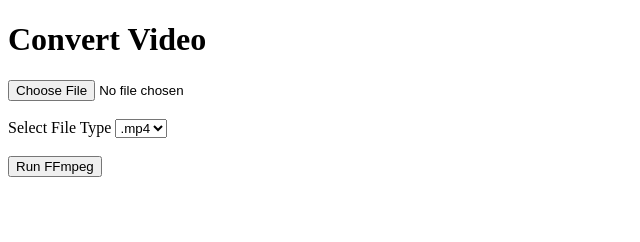
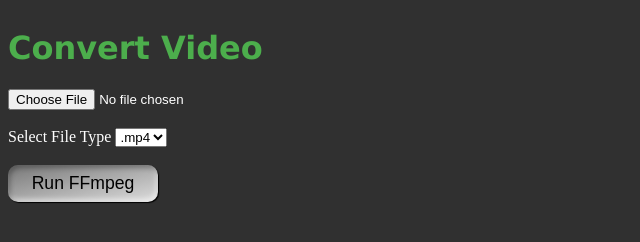
Before and after one commit to labthe3rd/ffmpeg-wrapper, an Electron app: page index.html in a window 800 px wide. Shown: the whole page, without its empty margins (0-640 px from the left). Drawn offline with Linux system fonts and the light colour scheme.

Commit message:
Style improvement
Improved UI color and style

```diff
--- a/index.html
+++ b/index.html
@@ -8,14 +8,9 @@
     />
     <title>ffmpeg-wrapper</title>
     <link rel="stylesheet" type="text/css" href="styles.css">
-    <style>
-
-
-
-    </style>
   </head>
   <body>
-    <h1>Convert Video</h1>
+    <h1 id="file_convert_header">Convert Video</h1>
     <form id="file_convert_form">
       <input type="file" id="fileInput" required />
       <br /><br />
--- a/render.js
+++ b/render.js
@@ -35,7 +35,7 @@ document
         document.body.appendChild(link);
         link.click();
         document.body.removeChild(link);
-        //   document.getElementById("file_convert_form").reset();
+        document.getElementById("file_convert_form").reset();
       })
       .catch((error) => {
         clearInterval(interval);
--- a/styles.css
+++ b/styles.css
@@ -1,4 +1,13 @@
 /* comment */
+
+body {
+  background-color: rgb(48,48,48);
+  color: white;
+  display: flex;
+  flex-direction: column;
+
+}
+
 #timeElapsed {
     display: none;
     margin-top: 20px;
@@ -20,14 +29,45 @@
   @keyframes spin {
     0% {
       transform: rotate(0deg);
-      border-top: 16px solid rgb(255, 0, 0);
+      border-top: 16px solid rgb(106, 255, 0);
     }
     50% {
       transform: rotate(180deg);
-      border-top: 16px solid rgb(0, 255, 251);
+      border-top: 16px solid rgb(0, 255, 123);
     }
     100% {
       transform: rotate(360deg);
-      border-top: 16px solid rgb(255,0,0);
+      border-top: 16px solid rgb(106,255,0);
     }
   }
+
+#file_convert_header {
+  font-weight: bold;
+  font-family: "Lucida Grande", "Lucida Sans Unicode", "Lucida Sans", "Helvetica Neue", Helvetica, Verdana, Tahoma, sans-serif;
+  color: #4cae4c;
+}
+
+#runButton {
+  width: 150px;
+  font-size: 1.1rem;
+  line-height: 2;
+  border-radius: 10px;
+  border: none;
+  background-image: linear-gradient(to bottom right, #777, #ddd);
+  box-shadow:
+    1px 1px 1px black,
+    inset 2px 3px 5px rgb(0 0 0 / 30%),
+    inset -2px -3px 5px rgb(255 255 255 / 50%);
+}
+
+#runButton:focus,
+#runButton:hover {
+  background-image: linear-gradient(to bottom right, #4cae4c, #eee);
+}
+
+#runButton:active {
+  box-shadow:
+    inset 2px 2px 1px #004600,
+    inset 2px 3px 5px rgba(6, 48, 0, 0.3),
+    inset -2px -3px 5px rgba(77, 255, 42, 0.5);
+}
```
